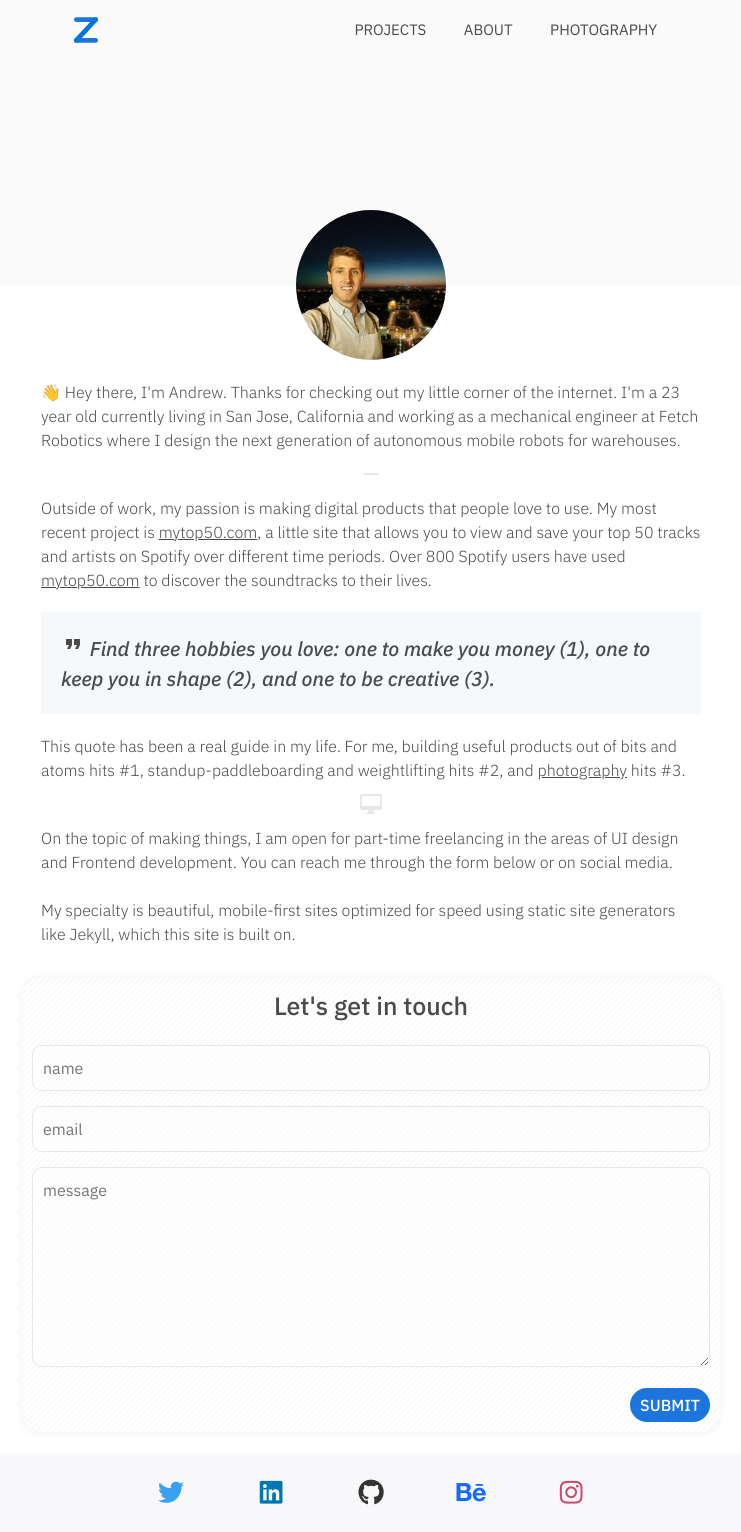
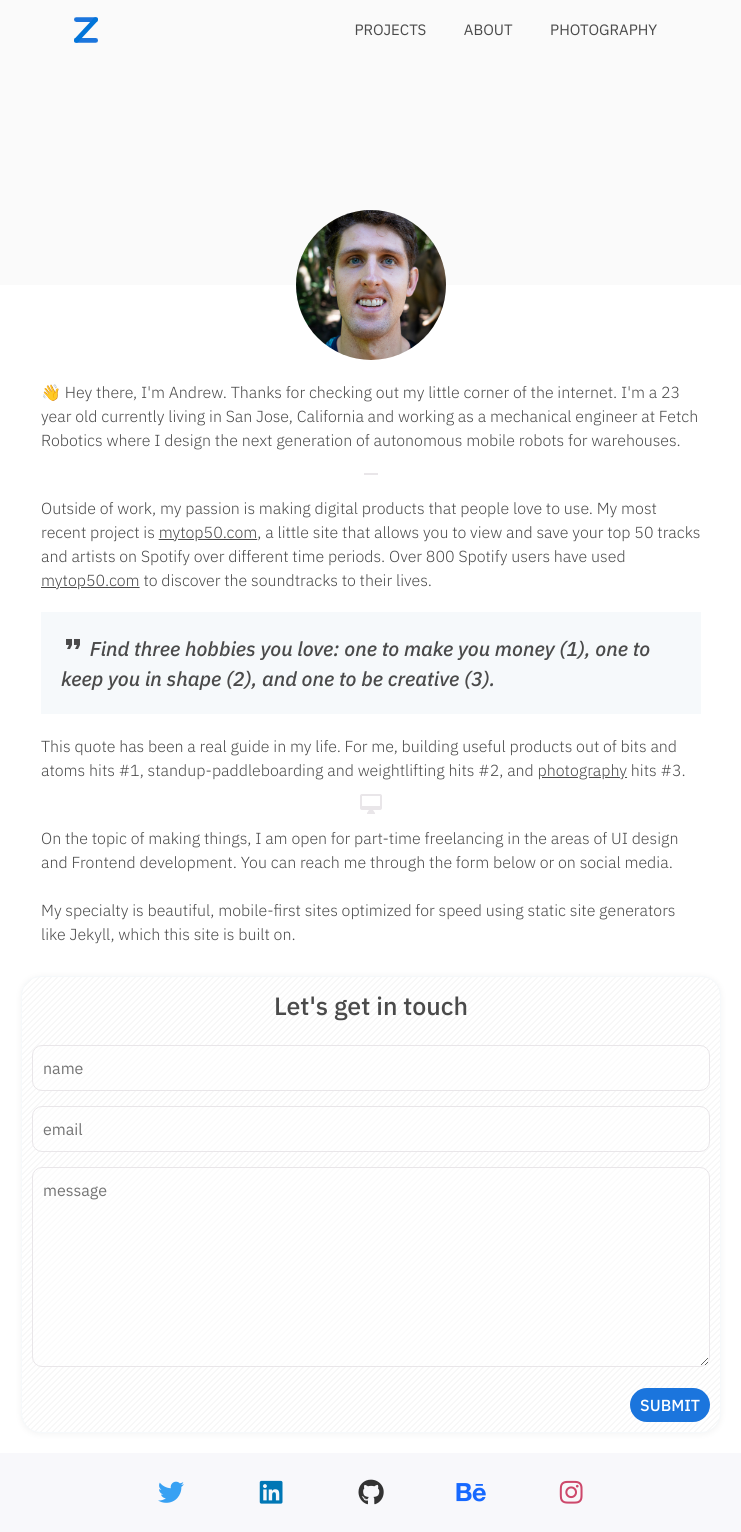
Before and after one commit to ajzeller/zellerio, a Jekyll site: the page built from pages/about.html, in a window 1280 px wide. Shown: the whole page, without its empty margins (269-1010 px from the left). Built offline with Jekyll 4.4.1, drawn with Linux system fonts in a browser that asks for light colours; nearby versions of some CDN libraries.

Commit message:
replace profile image

```diff
--- a/_includes/sections/masthead.html
+++ b/_includes/sections/masthead.html
@@ -6,7 +6,7 @@
   </div>
 
   <div class="container--masthead-body">
-    <img src="{{ site.url }}/assets/images/paris.jpg" class="masthead--image image--rounded image--intro" />
+    <img src="{{ site.url }}/assets/images/chiang_mai.jpg" class="masthead--image image--rounded image--intro" />
     <h2><span class="regular">I'm </span> <span class="bold">Andrew Zeller.</span></h2>
     <div class="masthead--tag skillset cell-frontend"> <div class="tag-frontend">Frontend Developer</div> </div>
     <div class="masthead--tag skillset cell-mechanical"> <div class="tag-mechanical">Mechanical Engineer</div></div>
--- a/pages/about.html
+++ b/pages/about.html
@@ -13,7 +13,7 @@ permalink: /about
     </div>
 
     <div class="container--about-body">
-        <img src="{{ site.url }}/assets/images/paris.jpg" class="about-photo">
+        <img src="{{ site.url }}/assets/images/chiang_mai.jpg" class="about-photo">
         <div class="about-paragraph">
             <p>
                 👋 Hey there, I'm Andrew. Thanks for checking out my little corner of the internet.
```
Also changed, not shown: assets/icons/favicon.png, assets/icons/z-logo-2.png (added), assets/images/chiang_mai.jpg (added).
